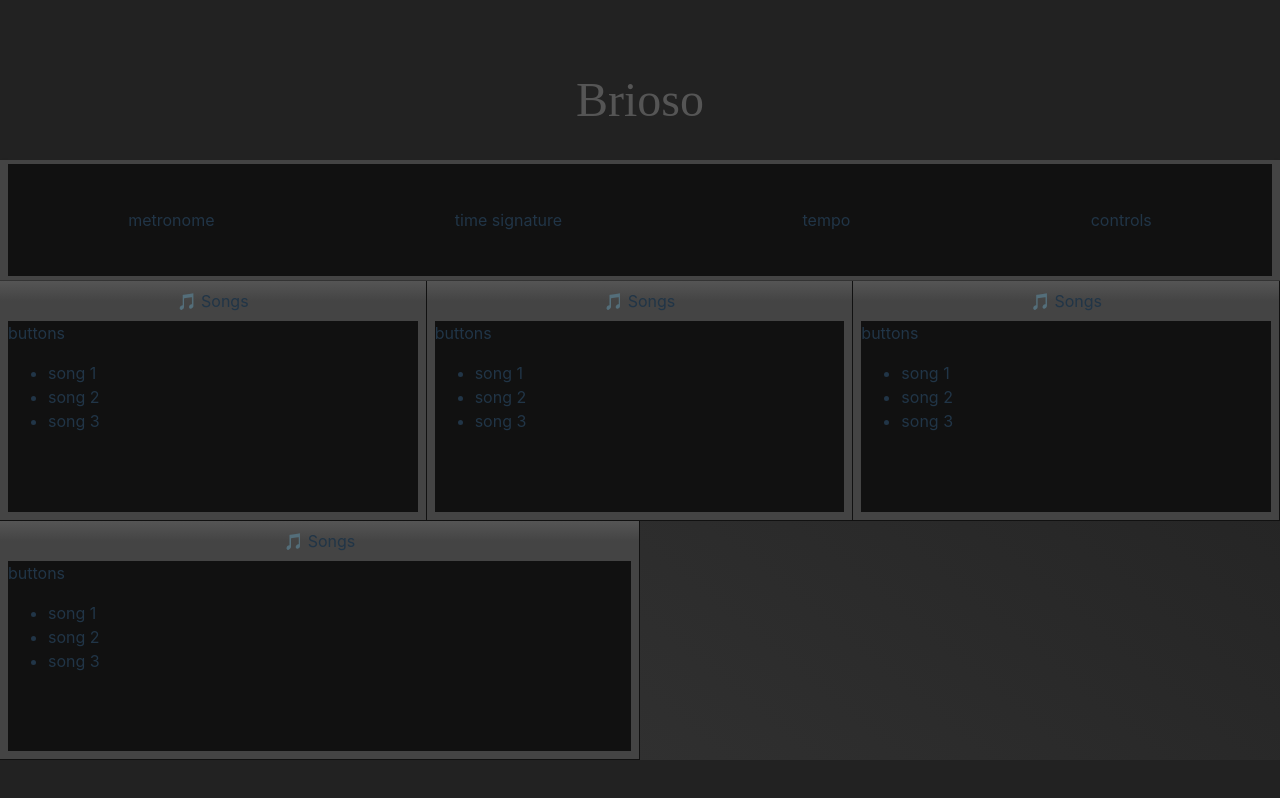
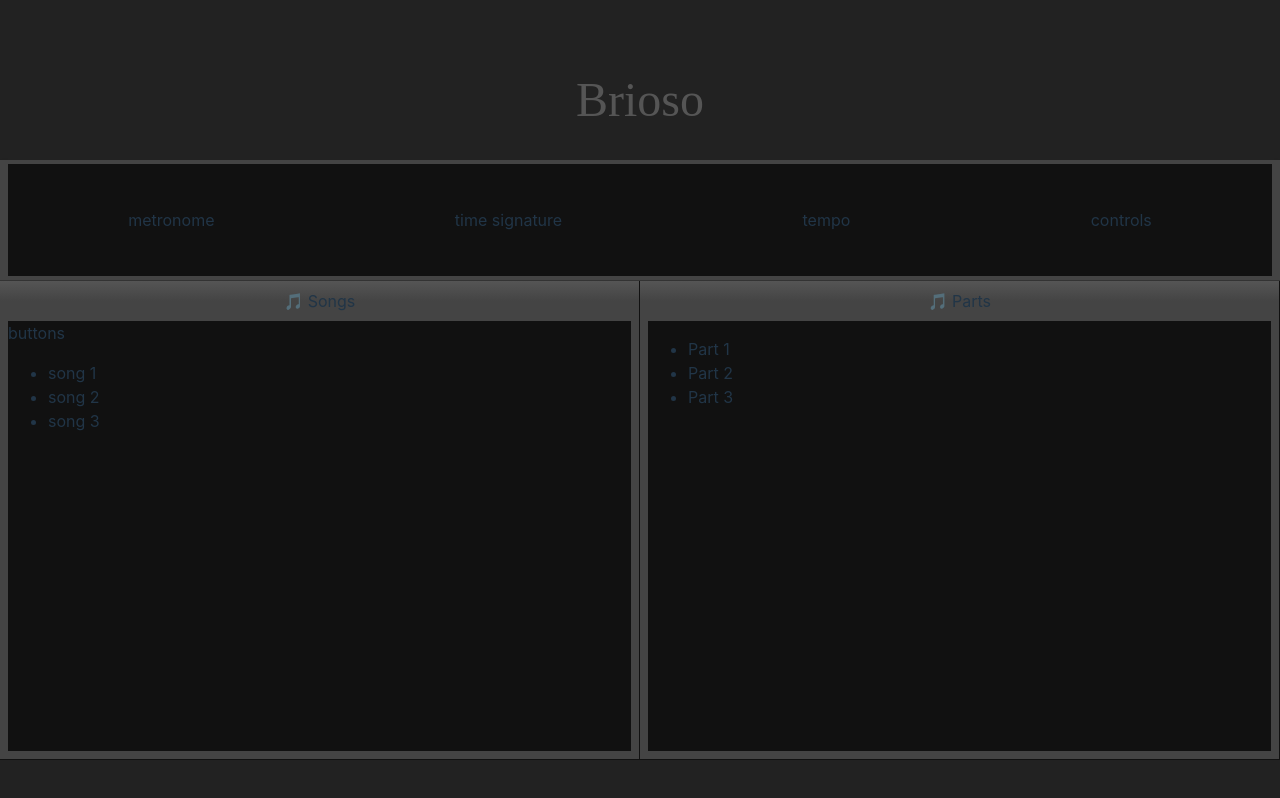
Before and after one commit to webbertakken/brioso, a React (Vite) app: page / in a window 1280 px wide. Built offline with nearby package versions, Linux system fonts and the light colour scheme; a web font is replaced by a local one.

Commit message:
feat: add parts panel

```diff
--- a/src/App.tsx
+++ b/src/App.tsx
@@ -3,6 +3,7 @@ import Header from './panels/header/Header.tsx'
 import SongsPanel from './panels/songs/SongsPanel.tsx'
 import Panels from './panels/Panels.tsx'
 import Logo from './panels/logo/Logo.tsx'
+import PartsPanel from "./panels/parts/PartsPanel.tsx";
 
 function App() {
   return (
@@ -11,9 +12,7 @@ function App() {
       <Header />
       <Panels>
         <SongsPanel />
-        <SongsPanel />
-        <SongsPanel />
-        <SongsPanel />
+        <PartsPanel />
       </Panels>
     </>
   )
--- /dev/null
+++ b/src/panels/parts/PartsPanel.tsx
@@ -0,0 +1,17 @@
+import React from 'react'
+import Panel from "../Panel.tsx";
+
+interface Props {
+}
+
+const PartsPanel = ({}: Props): JSX.Element => {
+  return <Panel title="Parts">
+    <ul>
+      <li>Part 1</li>
+      <li>Part 2</li>
+      <li>Part 3</li>
+    </ul>
+  </Panel>;
+}
+
+export default PartsPanel;
```
